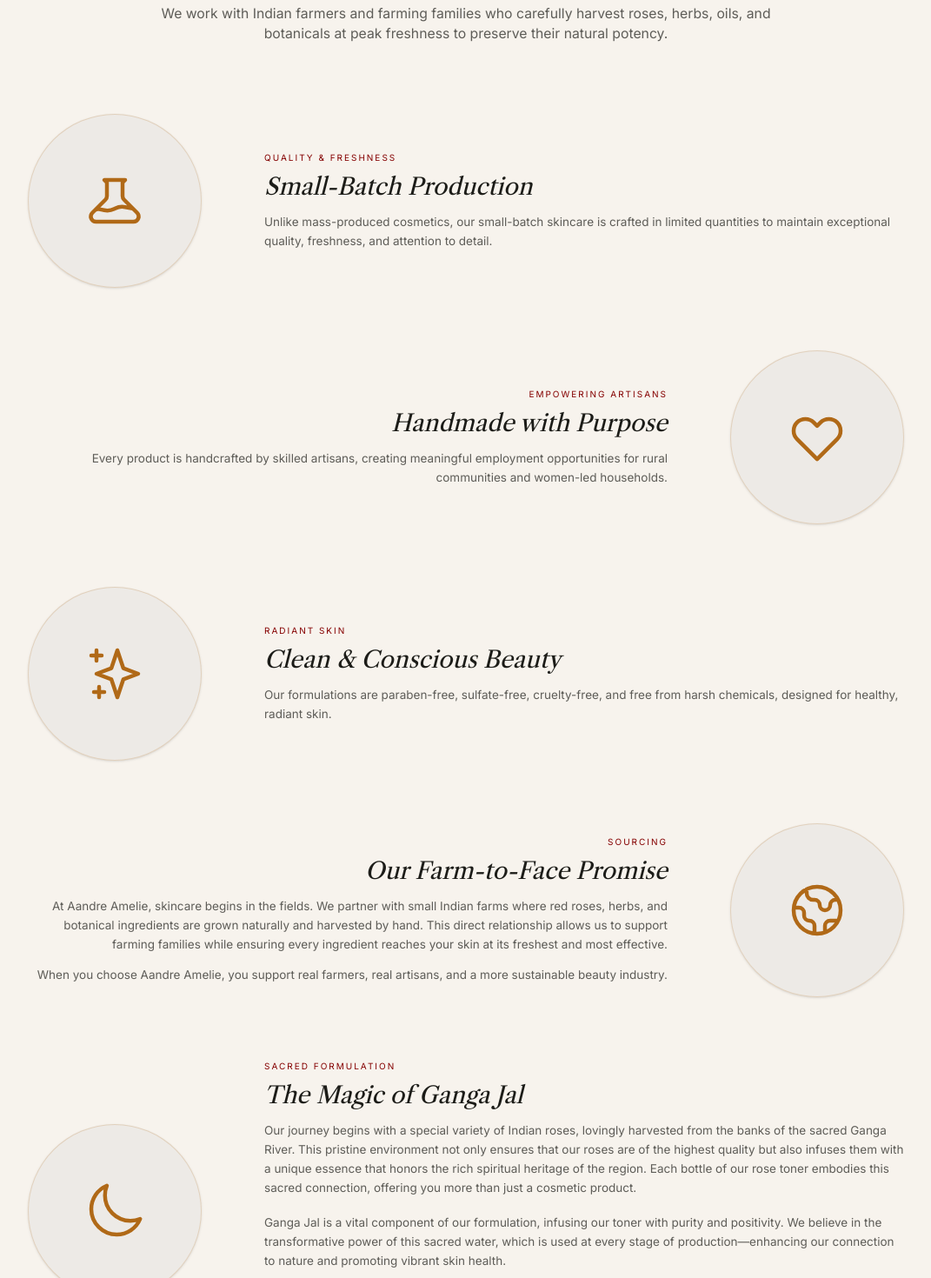
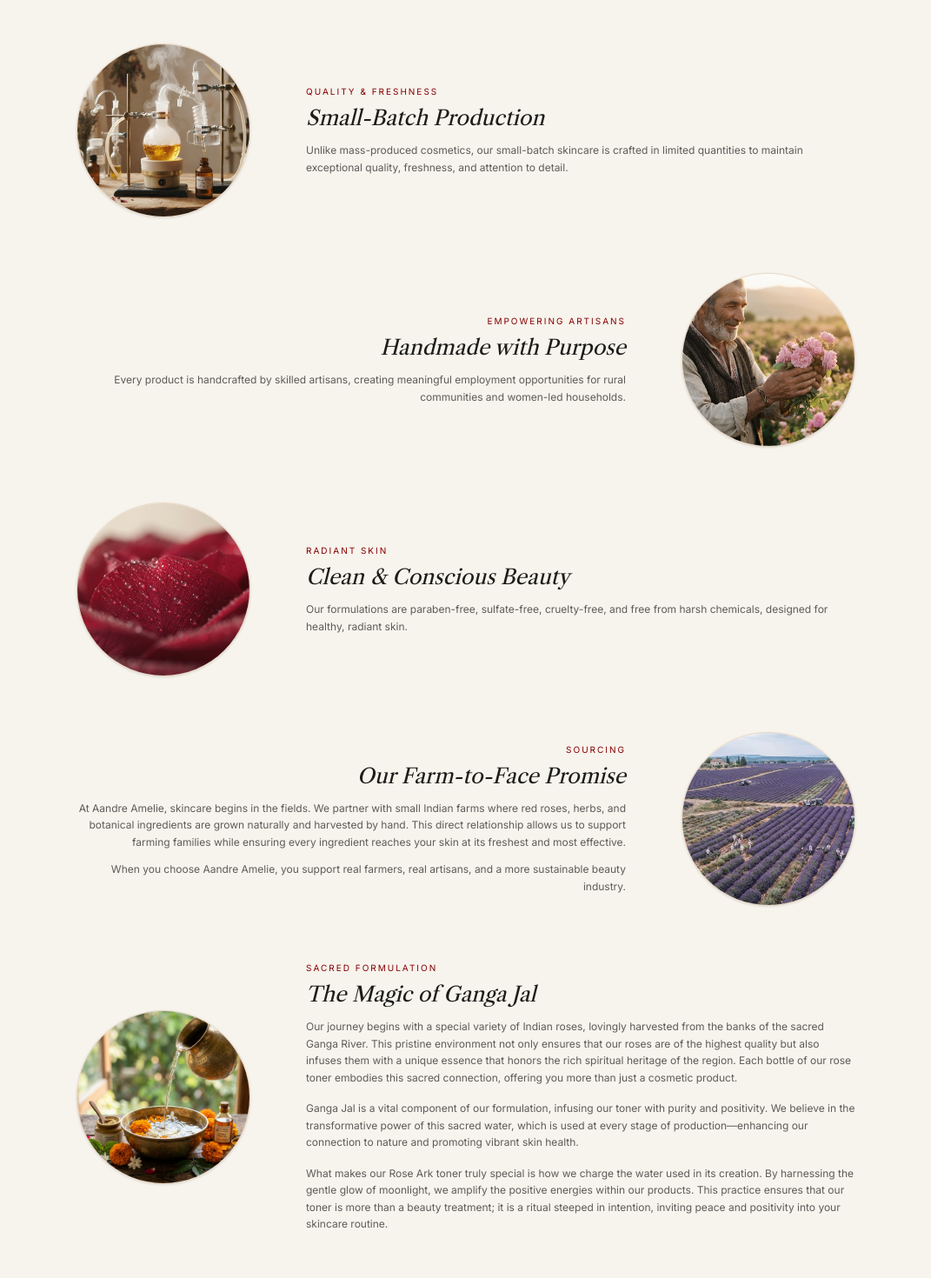
Before and after one commit to tamia02/Aandr-Amelie, a Next.js app: page /purity in a window 1280 px wide. Shown: the part 880-2350 px from the top of the page at 87% size, without its empty margins (104-1175 px from the left). Built offline with nearby package versions, Linux system fonts and the light colour scheme.

Commit message:
fix: Revert global font-size increase and replace SVG icons with images in purity page

```diff
--- a/src/app/(site)/purity/page.tsx
+++ b/src/app/(site)/purity/page.tsx
@@ -88,10 +88,13 @@
           <div className="mx-auto max-w-4xl space-y-16 py-8">
             {/* Small-Batch Production */}
             <Reveal className="flex flex-col md:flex-row items-center gap-8 md:gap-16">
-              <div className="relative aspect-square w-full max-w-[200px] shrink-0 overflow-hidden bg-outline-variant/20 rounded-full border border-sun-terracotta/20 shadow-sm flex items-center justify-center bg-cream text-sun-terracotta">
-                <svg className="w-16 h-16" fill="none" viewBox="0 0 24 24" stroke="currentColor" strokeWidth={1.5}>
-                  <path strokeLinecap="round" strokeLinejoin="round" d="M19.428 15.428a2 2 0 00-1.022-.547l-2.387-.477a6 6 0 00-3.86.517l-.318.158a6 6 0 01-3.86.517L6.05 15.21a2 2 0 00-1.806.547M8 4h8l-1 1v5.172a2 2 0 00.586 1.414l5 5c1.26 1.26.367 3.414-1.415 3.414H4.828c-1.782 0-2.674-2.154-1.414-3.414l5-5A2 2 0 009 10.172V5L8 4z" />
-                </svg>
+              <div className="relative aspect-square w-full max-w-[200px] shrink-0 overflow-hidden rounded-full border border-sun-terracotta/20 shadow-sm">
+                <Image
+                  src="/images/stitch/lab-distillation.jpg"
+                  alt="Small-Batch Production"
+                  fill
+                  className="object-cover"
+                />
               </div>
               <div className="flex-1 text-center md:text-left">
                 <span className="mb-2 block text-[10px] font-sans tracking-[0.2em] text-sun-terracotta-dark uppercase">
@@ -108,10 +111,13 @@
 
             {/* Handmade with Purpose */}
             <Reveal delay={100} className="flex flex-col md:flex-row-reverse items-center gap-8 md:gap-16">
-              <div className="relative aspect-square w-full max-w-[200px] shrink-0 overflow-hidden bg-outline-variant/20 rounded-full border border-sun-terracotta/20 shadow-sm flex items-center justify-center bg-cream text-sun-terracotta">
-                <svg className="w-16 h-16" fill="none" viewBox="0 0 24 24" stroke="currentColor" strokeWidth={1.5}>
-                  <path strokeLinecap="round" strokeLinejoin="round" d="M4.318 6.318a4.5 4.5 0 000 6.364L12 20.364l7.682-7.682a4.5 4.5 0 00-6.364-6.364L12 7.636l-1.318-1.318a4.5 4.5 0 00-6.364 0z" />
-                </svg>
+              <div className="relative aspect-square w-full max-w-[200px] shrink-0 overflow-hidden rounded-full border border-sun-terracotta/20 shadow-sm">
+                <Image
+                  src="/images/stitch/farmer-portrait.jpg"
+                  alt="Handmade with Purpose"
+                  fill
+                  className="object-cover"
+                />
               </div>
               <div className="flex-1 text-center md:text-right">
                 <span className="mb-2 block text-[10px] font-sans tracking-[0.2em] text-sun-terracotta-dark uppercase">
@@ -128,10 +134,13 @@
 
             {/* Clean & Conscious Beauty */}
             <Reveal delay={150} className="flex flex-col md:flex-row items-center gap-8 md:gap-16">
-              <div className="relative aspect-square w-full max-w-[200px] shrink-0 overflow-hidden bg-outline-variant/20 rounded-full border border-sun-terracotta/20 shadow-sm flex items-center justify-center bg-cream text-sun-terracotta">
-                <svg className="w-16 h-16" fill="none" viewBox="0 0 24 24" stroke="currentColor" strokeWidth={1.5}>
-                  <path strokeLinecap="round" strokeLinejoin="round" d="M5 3v4M3 5h4M6 17v4m-2-2h4m5-16l2.286 6.857L21 12l-5.714 2.143L13 21l-2.286-6.857L5 12l5.714-2.143L13 3z" />
-                </svg>
+              <div className="relative aspect-square w-full max-w-[200px] shrink-0 overflow-hidden rounded-full border border-sun-terracotta/20 shadow-sm">
+                <Image
+                  src="/images/stitch/rose-petal-macro.jpg"
+                  alt="Clean and Conscious Beauty"
+                  fill
+                  className="object-cover"
+                />
               </div>
               <div className="flex-1 text-center md:text-left">
                 <span className="mb-2 block text-[10px] font-sans tracking-[0.2em] text-sun-terracotta-dark uppercase">
@@ -148,10 +157,13 @@
 
             {/* Farm to Face */}
             <Reveal delay={200} className="flex flex-col md:flex-row-reverse items-center gap-8 md:gap-16">
-              <div className="relative aspect-square w-full max-w-[200px] shrink-0 overflow-hidden bg-outline-variant/20 rounded-full border border-sun-terracotta/20 shadow-sm flex items-center justify-center bg-cream text-sun-terracotta">
-                <svg className="w-16 h-16" fill="none" viewBox="0 0 24 24" stroke="currentColor" strokeWidth={1.5}>
-                  <path strokeLinecap="round" strokeLinejoin="round" d="M3.055 11H5a2 2 0 012 2v1a2 2 0 002 2 2 2 0 012 2v2.945M8 3.935V5.5A2.5 2.5 0 0010.5 8h.5a2 2 0 012 2 2 2 0 104 0 2 2 0 012-2h1.064M15 20.488V18a2 2 0 012-2h3.064M21 12a9 9 0 11-18 0 9 9 0 0118 0z" />
-                </svg>
+              <div className="relative aspect-square w-full max-w-[200px] shrink-0 overflow-hidden rounded-full border border-sun-terracotta/20 shadow-sm">
+                <Image
+                  src="/images/stitch/lavender-field.jpg"
+                  alt="Our Farm-to-Face Promise"
+                  fill
+                  className="object-cover"
+                />
               </div>
               <div className="flex-1 text-center md:text-right">
                 <span className="mb-2 block text-[10px] font-sans tracking-[0.2em] text-sun-terracotta-dark uppercase">
@@ -171,10 +183,13 @@
 
             {/* The Magic of Ganga Jal */}
             <Reveal delay={250} className="flex flex-col md:flex-row items-center gap-8 md:gap-16">
-              <div className="relative aspect-square w-full max-w-[200px] shrink-0 overflow-hidden bg-outline-variant/20 rounded-full border border-sun-terracotta/20 shadow-sm flex items-center justify-center bg-cream text-sun-terracotta">
-                <svg className="w-16 h-16" fill="none" viewBox="0 0 24 24" stroke="currentColor" strokeWidth={1.5}>
-                  <path strokeLinecap="round" strokeLinejoin="round" d="M21.752 15.002A9.718 9.718 0 0118 15.75c-5.385 0-9.75-4.365-9.75-9.75 0-1.33.266-2.597.748-3.752A9.753 9.753 0 003 11.25C3 16.635 7.365 21 12.75 21a9.753 9.753 0 009.002-5.998z" />
-                </svg>
+              <div className="relative aspect-square w-full max-w-[200px] shrink-0 overflow-hidden rounded-full border border-sun-terracotta/20 shadow-sm">
+                <Image
+                  src="/images/stitch/gangajal.jpg"
+                  alt="The Magic of Ganga Jal"
+                  fill
+                  className="object-cover"
+                />
               </div>
               <div className="flex-1 text-center md:text-left">
                 <span className="mb-2 block text-[10px] font-sans tracking-[0.2em] text-sun-terracotta-dark uppercase">
--- a/src/app/globals.css
+++ b/src/app/globals.css
@@ -114,9 +114,3 @@
     scroll-behavior: auto;
   }
 }
-
-@media (min-width: 1024px) {
-  html {
-    font-size: 18px;
-  }
-}
```
